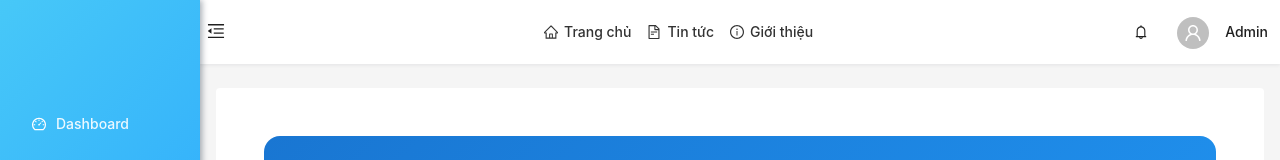
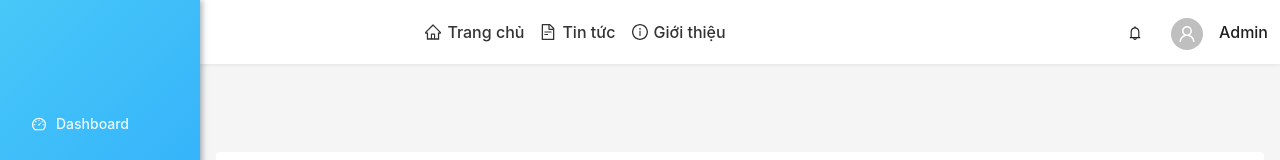
Before and after one commit to longdevlife/School-Medical-Management-System, a React (Vite) app in the folder client/: page /admin in a window 1280 px wide. Shown: the top 160 px of the page. Built offline with nearby package versions, Linux system fonts and the light colour scheme.

Commit message:
up header

```diff
--- a/client/index.html
+++ b/client/index.html
@@ -2,7 +2,7 @@
 <html lang="en">
   <head>
     <meta charset="UTF-8" />
-    <link rel="icon" href="https://img.lovepik.com/free-png/20210922/lovepik-icon-of-vector-hospital-png-image_401050686_wh1200.png" type="image/png">
+    <link rel="icon" href="/favicon.svg" />
     <meta name="viewport" content="width=device-width, initial-scale=1.0" />
     <title>Y tế học đường</title>
   </head>
--- a/client/src/components/Layout/admin/HeaderAdmin.jsx
+++ b/client/src/components/Layout/Header.jsx
@@ -13,11 +13,11 @@ import {
   InfoCircleOutlined,
 } from "@ant-design/icons";
 import { useNavigate } from "react-router-dom";
-import styles from "./AdminLayout.module.css";
+import styles from "./admin/AdminLayout.module.css";
 
 const { Header } = Layout;
 
-function HeaderAdmin({ collapsed, setCollapsed }) {
+function AppHeader({ collapsed, setCollapsed }) {
   const navigate = useNavigate();
 
   const userMenuItems = [
@@ -101,4 +101,4 @@ function HeaderAdmin({ collapsed, setCollapsed }) {
   );
 }
 
-export default HeaderAdmin;
+export default AppHeader;
--- a/client/src/components/Layout/admin/AdminLayout.jsx
+++ b/client/src/components/Layout/admin/AdminLayout.jsx
@@ -1,8 +1,9 @@
+// AdminLayout.jsx
 import React, { useState } from "react";
 import { Layout } from "antd";
 import { Outlet } from "react-router-dom";
 import SidebarAdmin from "./SidebarAdmin";
-import HeaderAdmin from "./HeaderAdmin";
+import AppHeader from "../Header"; // Đường dẫn đúng khi Header.jsx nằm ở src/components/Layout và AdminLayout.jsx nằm ở src/components/Layout/admin
 import Footer from "./Footer";
 import styles from "./AdminLayout.module.css";
 
@@ -10,10 +11,12 @@ const { Content } = Layout;
 
 function AdminLayout() {
   const [collapsed, setCollapsed] = useState(false);
-
   const siderWidth = collapsed ? 80 : 200;
 
   return (
+    <>
+      <AppHeader collapsed={collapsed} setCollapsed={setCollapsed} />
+
       <Layout className={styles.layout}>
         <SidebarAdmin collapsed={collapsed} setCollapsed={setCollapsed} />
 
@@ -21,12 +24,11 @@ function AdminLayout() {
           className={styles.siteLayout}
           style={{
             marginLeft: siderWidth,
+            paddingTop: 64, // đẩy nội dung xuống dưới Header
             minHeight: "100vh",
             transition: "margin-left 0.3s ease",
           }}
         >
-        <HeaderAdmin collapsed={collapsed} setCollapsed={setCollapsed} />
-
           <Content className={styles.content}>
             <div className={styles.contentWrapper}>
               <Outlet />
@@ -36,6 +38,7 @@ function AdminLayout() {
           <Footer />
         </Layout>
       </Layout>
+    </>
   );
 }
 
```
Lines whose indentation alone changed are shown as unchanged.
